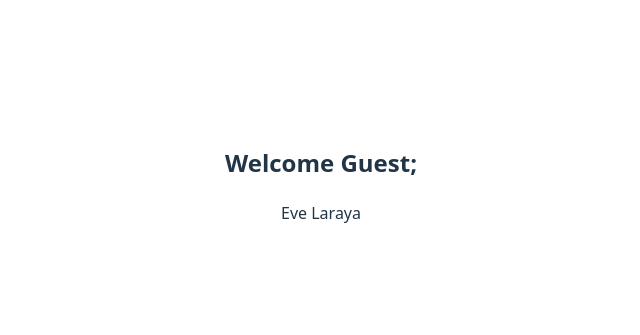
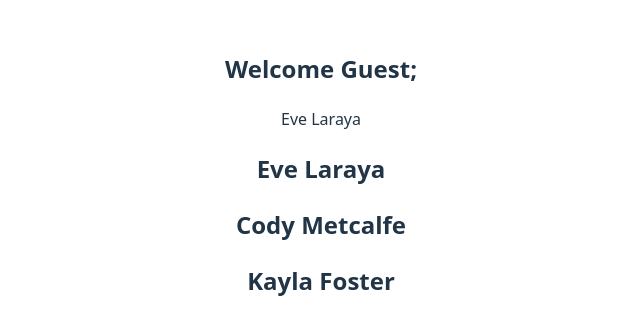
Before and after one commit to Eve0119/myReactApp, a React (Vite) app: page / in a window 1280 px wide. Shown: the part 225-560 px from the top of the page, without its empty margins (319-959 px from the left). Built offline with nearby package versions, Linux system fonts and the light colour scheme.

Commit message:
personList

```diff
--- a/src/App.tsx
+++ b/src/App.tsx
@@ -1,16 +1,33 @@
 import "./App.css";
 import { Greet } from "./components/Greet";
 import Person from "./components/Person";
+import PersonList from "./components/PersonList";
 
 function App() {
   const personName = {
     first: "Eve",
     last: "Laraya",
   };
+
+  const nameList = [
+    {
+      first: "Eve",
+      last: "Laraya",
+    },
+    {
+      first: "Cody",
+      last: "Metcalfe",
+    },
+    {
+      first: "Kayla",
+      last: "Foster",
+    },
+  ];
   return (
     <div className="App">
       <Greet name="hi" messageCount={20} />
       <Person name={personName} />
+      <PersonList names={nameList} />
     </div>
   );
 }
--- /dev/null
+++ b/src/components/PersonList.tsx
@@ -0,0 +1,21 @@
+type PersonsListProps = {
+  names: {
+    first: string;
+    last: string;
+  }[];
+};
+const PersonList = (props: PersonsListProps) => {
+  return (
+    <div>
+      {props.names.map((name) => {
+        return (
+          <h2>
+            {name.first} {name.last}
+          </h2>
+        );
+      })}
+    </div>
+  );
+};
+
+export default PersonList;
```
